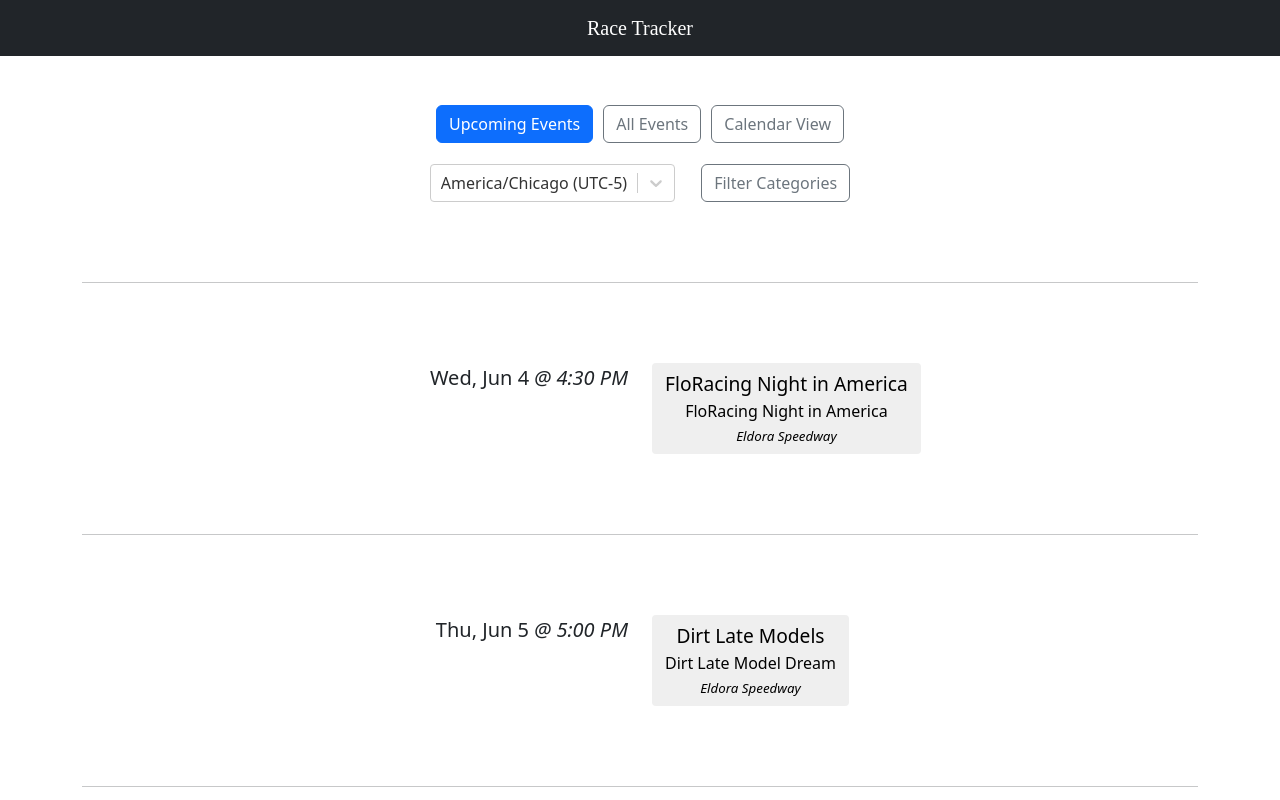
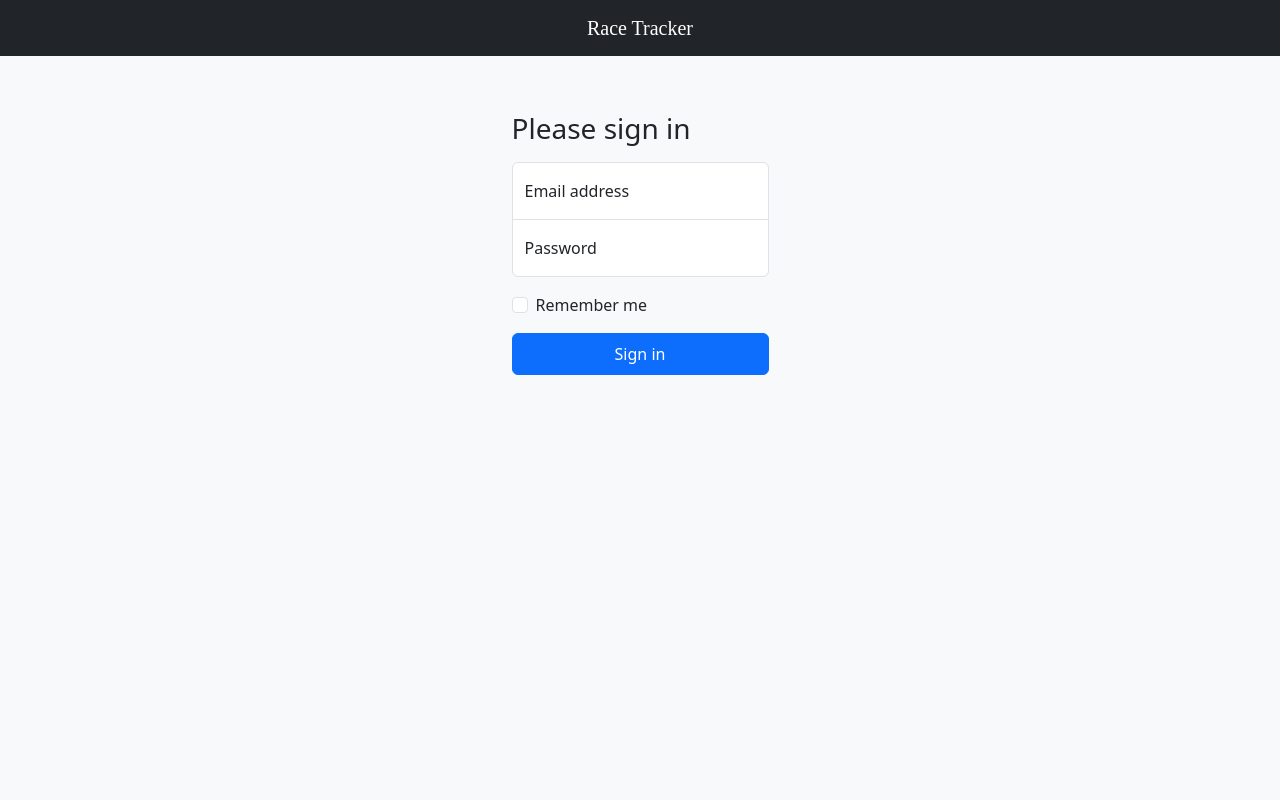
Before and after one commit to mamcgovern/RaceTracker, a React (Create React App) app in the folder racetracker/: page / in a window 1280 px wide. Shown: the top 800 px of the page. Built offline with nearby package versions, Linux system fonts and the light colour scheme.

Commit message:
Working on a sign-in page

```diff
--- /dev/null
+++ b/racetracker/src/SignIn.js
@@ -0,0 +1,98 @@
+import React, { useState } from 'react';
+import './index.css';
+
+const SignIn = () => {
+    const [email, setEmail] = useState('');
+    const [password, setPassword] = useState('');
+    const [error, setError] = useState('');
+    const [loading, setLoading] = useState(false);
+
+    const handleSubmit = async (e) => {
+        e.preventDefault();
+
+        setError('');
+        setLoading(true);
+
+        if (!email || !password) {
+            setError('Please enter both email and password.');
+            setLoading(false);
+            return;
+        }
+
+        try {
+            const response = await fetch('/api/login', {
+                method: 'POST',
+                headers: {
+                    'Content-Type': 'application/json',
+                },
+                body: JSON.stringify({ email, password }),
+            });
+
+            const data = await response.json();
+
+            if (response.ok) {
+                console.log('Login successful:', data);
+                localStorage.setItem('userToken', data.token);
+                window.location.href = '/';
+            } else {
+                setError(data.message || 'Login failed. Please check your credentials.');
+            }
+        } catch (err) {
+            console.error('Login error:', err);
+            setError('An error occurred. Please try again later.');
+        } finally {
+            setLoading(false);
+        }
+    };
+
+    return (
+        <body className="d-flex align-items-center justify-content-center py-4 bg-body-tertiary" style={{ minHeight: '100vh' }}>
+            <main className="form-signin w-100 m-auto">
+                <form onSubmit={handleSubmit}>
+                    {/* Removed mt-5 and added inline style for a larger margin-top */}
+                    <h1 className="h3 mb-3 fw-normal" style={{ marginTop: '6rem' }}>Please sign in</h1>
+
+                    <div className="form-floating">
+                        <input
+                            type="email"
+                            className="form-control"
+                            id="floatingInput"
+                            placeholder="name@example.com"
+                            value={email}
+                            onChange={(e) => setEmail(e.target.value)}
+                            required
+                        />
+                        <label htmlFor="floatingInput">Email address</label>
+                    </div>
+                    <div className="form-floating">
+                        <input
+                            type="password"
+                            className="form-control"
+                            id="floatingPassword"
+                            placeholder="Password"
+                            value={password}
+                            onChange={(e) => setPassword(e.target.value)}
+                            required
+                        />
+                        <label htmlFor="floatingPassword">Password</label>
+                    </div>
+
+                    <div className="form-check text-start my-3">
+                        <input className="form-check-input" type="checkbox" value="remember-me" id="checkDefault" />
+                        <label className="form-check-label" htmlFor="checkDefault">
+                            Remember me
+                        </label>
+                    </div>
+
+                    {error && <div className="alert alert-danger" role="alert">{error}</div>}
+
+                    <button className="btn btn-primary w-100 py-2" type="submit" disabled={loading}>
+                        {loading ? 'Signing in...' : 'Sign in'}
+                    </button>
+                </form>
+            </main>
+        </body>
+    );
+};
+
+export default SignIn;
--- a/racetracker/src/index.js
+++ b/racetracker/src/index.js
@@ -3,11 +3,12 @@
 import './index.css';
 import Navbar from './Navbar';
 import App from './App';
+import SignIn from './SignIn';
 
 const root = ReactDOM.createRoot(document.getElementById('root'));
 root.render(
   <React.StrictMode>
     <Navbar />
-    <App />
+    <SignIn />
   </React.StrictMode>
 );
```
Also changed, not shown: racetracker/src/SignIn.css (added).
